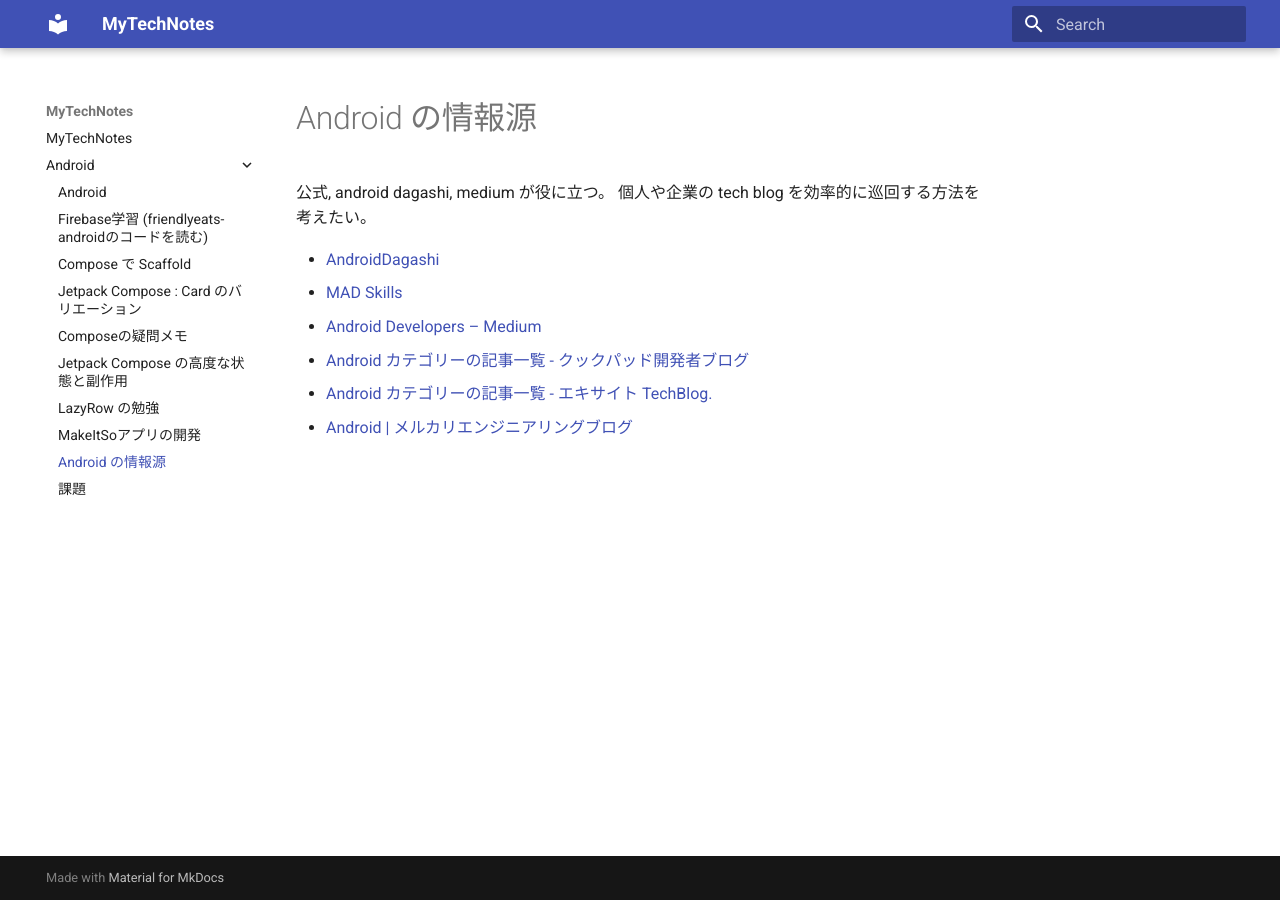
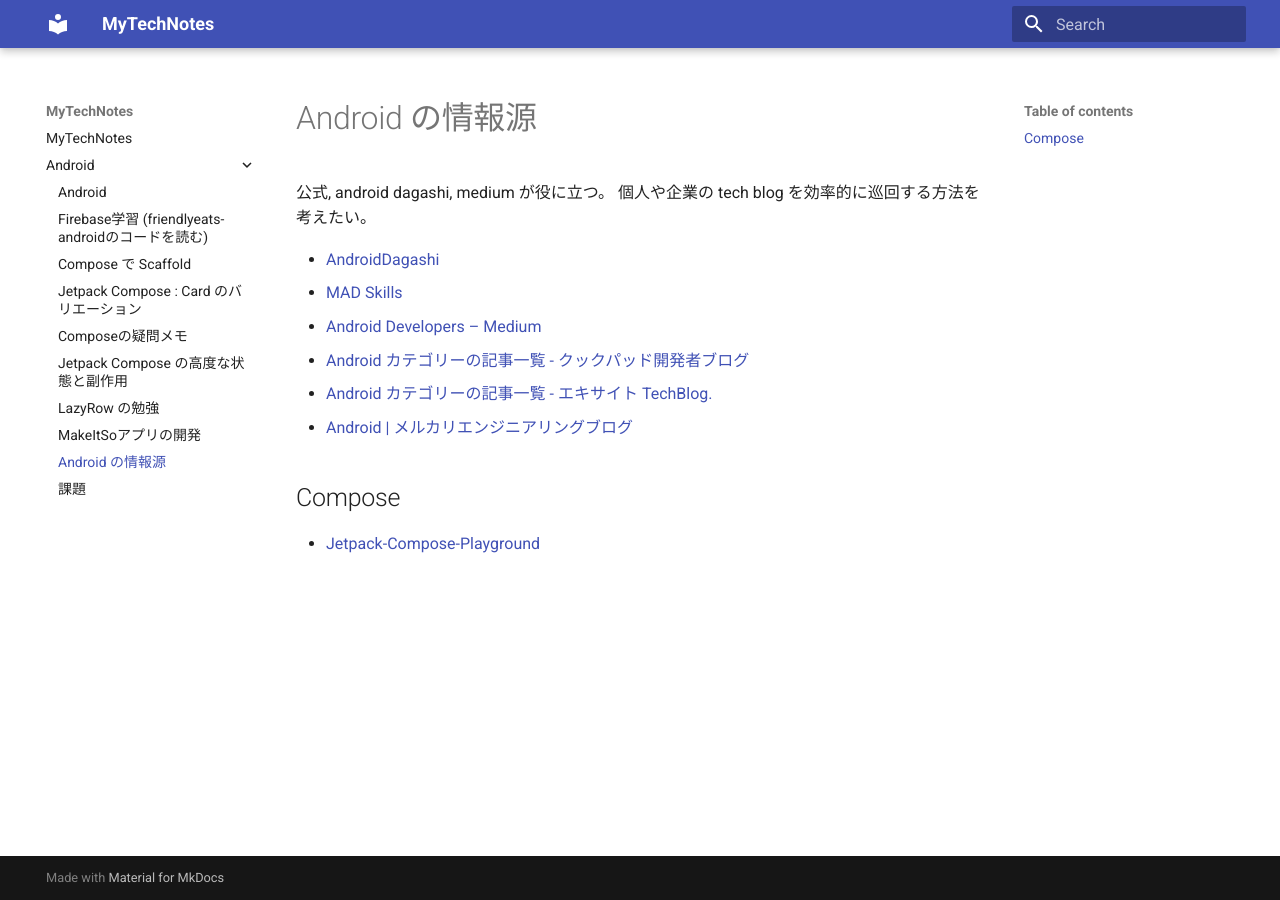
Before and after one commit to Nunocky/mytechnote, an MkDocs documentation site: the page built from docs/android/情報源.md, in a window 1280 px wide. Built offline with MkDocs 1.6.1 and Material for MkDocs 9.7.7, drawn with Linux system fonts in a browser that asks for light colours.

Commit message:
情報源更新

```diff
--- a/docs/android/情報源.md
+++ b/docs/android/情報源.md
@@ -9,3 +9,7 @@
 - [Android カテゴリーの記事一覧 \- クックパッド開発者ブログ](https://techlife.cookpad.com/archive/category/Android)
 - [Android カテゴリーの記事一覧 \- エキサイト TechBlog\.](https://tech.excite.co.jp/archive/category/Android)
 - [Android \| メルカリエンジニアリングブログ](https://engineering.mercari.com/blog/tag/android/)
+
+## Compose
+
+- [Jetpack-Compose-Playground](https://github.com/Foso/Jetpack-Compose-Playground/)
```
